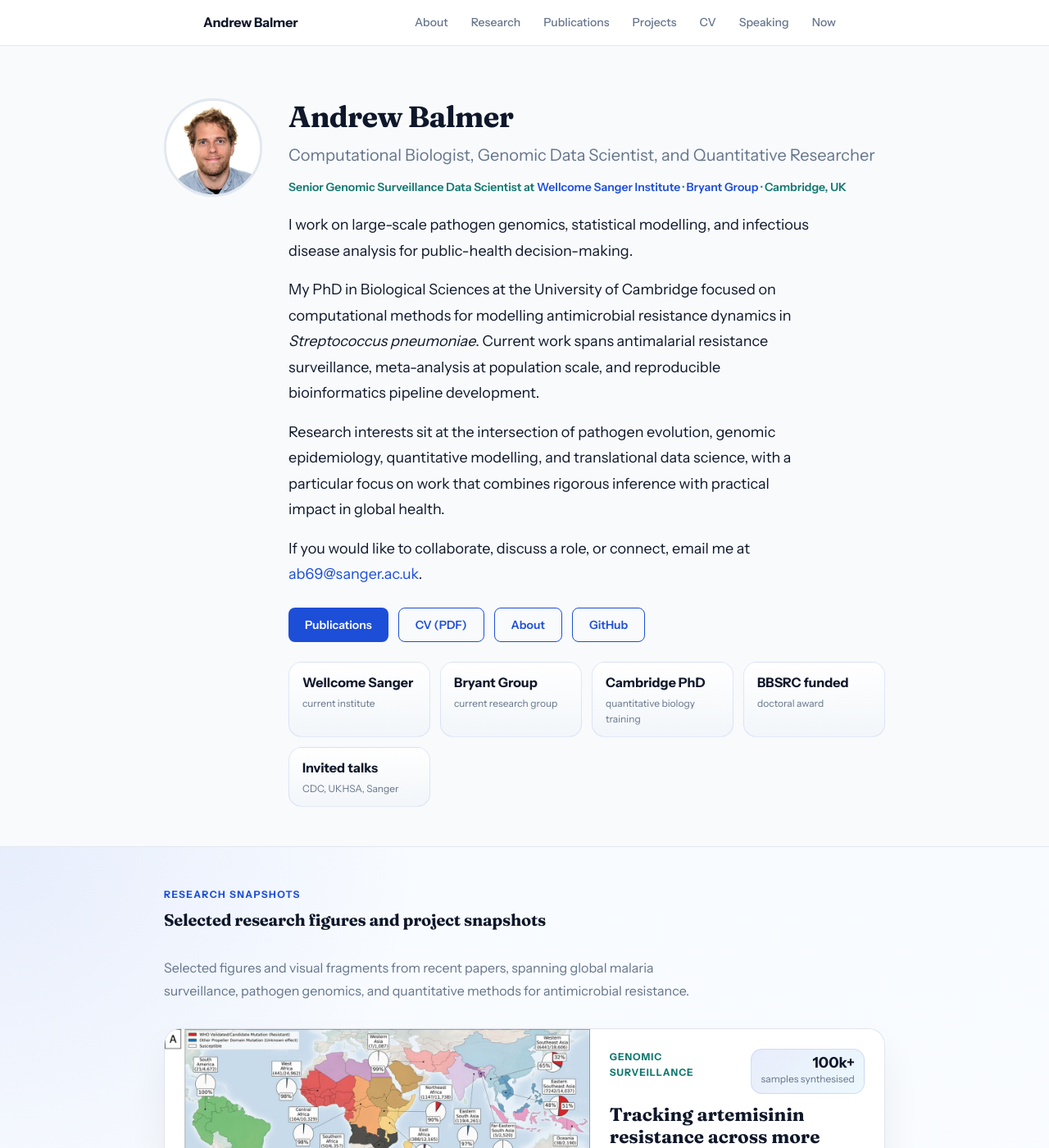
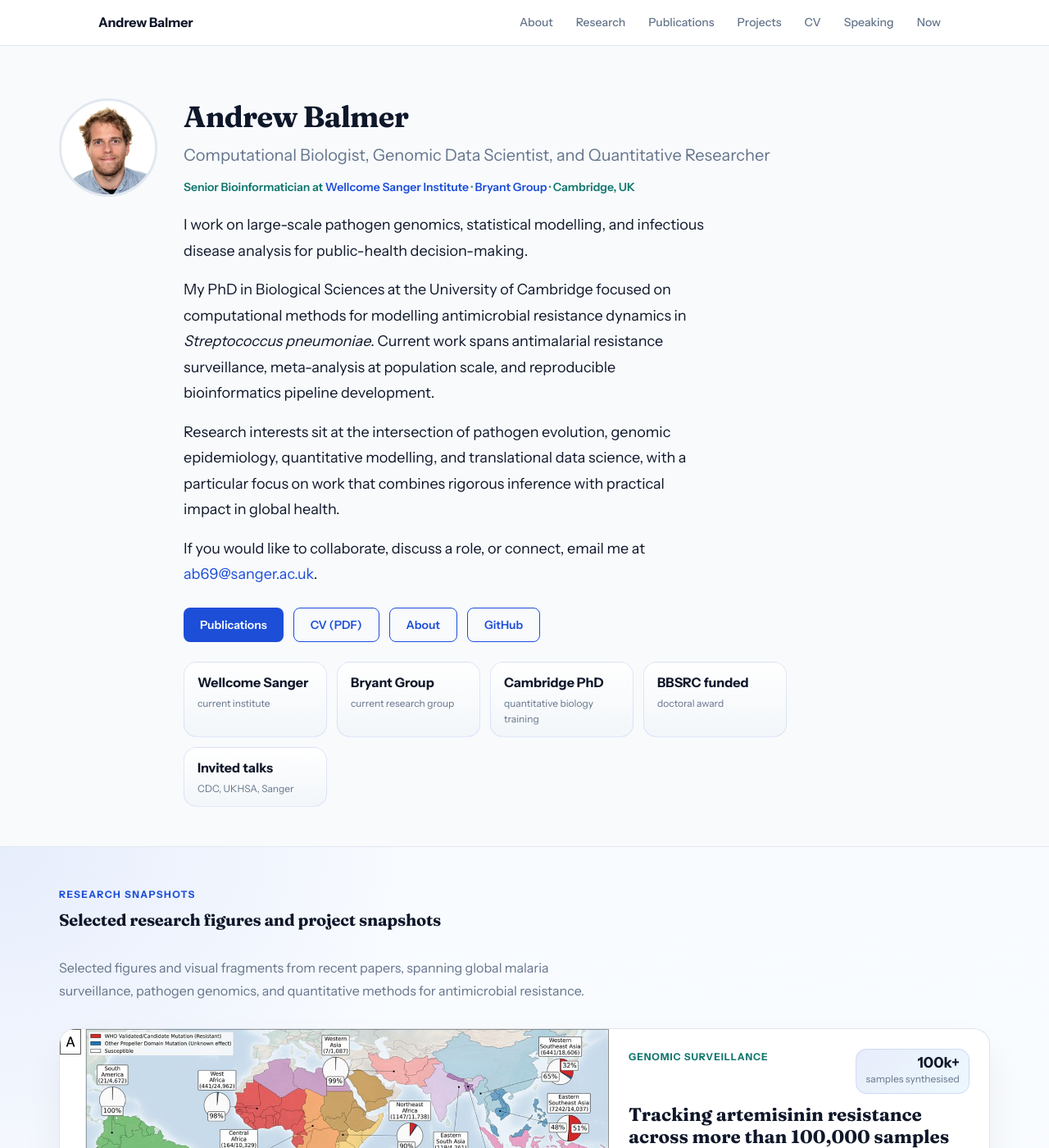
Before and after one commit to AndrewBalmer/personal_website, a Jekyll site: the page built from index.md, in a window 1280 px wide and 1400 px high. Shown: the whole window at 82% size. Built offline with Jekyll 4.4.1, drawn with Linux system fonts in a browser that asks for light colours.

Commit message:
Widen layout and update role title

```diff
--- a/_data/profile.yml
+++ b/_data/profile.yml
@@ -1,7 +1,7 @@
 headline: "Computational biologist working at the intersection of pathogen genomics, quantitative modelling, and scientific software."
 
 current_role:
-  title: "Senior Genomic Surveillance Data Scientist"
+  title: "Senior Bioinformatician"
   institution: "Wellcome Sanger Institute"
   institution_url: "https://www.sanger.ac.uk/"
   group: "Bryant Group"
@@ -60,7 +60,7 @@
     label: "CDC, UKHSA, Sanger"
 
 bio: >
-  Andrew Balmer is a computational biologist and genomic data scientist at the
+  Andrew Balmer is a computational biologist and senior bioinformatician at the
   Wellcome Sanger Institute, where he is currently working in Josie Bryant's
   group. His research combines pathogen genomics, antimicrobial resistance
   modelling, genome-wide association analysis, and reproducible scientific
--- a/_sass/_responsive.scss
+++ b/_sass/_responsive.scss
@@ -22,5 +22,5 @@
 
 // ─── Wide screens (> 1280px) ──────────────────────────────────
 @media (min-width: 80em) {
-  .container { max-width: 58rem; }
+  .container { max-width: 74rem; }
 }
--- a/_sass/_variables.scss
+++ b/_sass/_variables.scss
@@ -39,7 +39,7 @@
 $sp-24: 6rem;
 
 // ─── Layout ────────────────────────────────────────────────────
-$max-w: 52rem;    // ~832px content width
+$max-w: 68rem;    // broader site width without pushing long-form text edge-to-edge
 $nav-h: 3.5rem;
 
 // ─── Misc ──────────────────────────────────────────────────────
```
